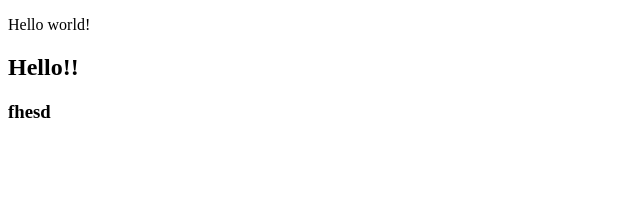
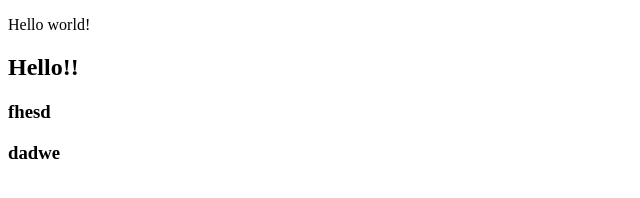
Before and after one commit to VinogradovM/udemy, a plain HTML site: page index.html in a window 1280 px wide. Shown: the full height of the page, 0-640 px from the left. Drawn offline with Linux system fonts and the light colour scheme.

Commit message:
add h3 in index.html

```diff
--- a/index.html
+++ b/index.html
@@ -9,6 +9,7 @@
     <p>Hello world!</p>
     <h2>Hello!!</h2>
     <h3>fhesd</h3>
+    <h3>dadwe</h3>
 
     <script src = "js/script.js"></script>
 </body>
```
